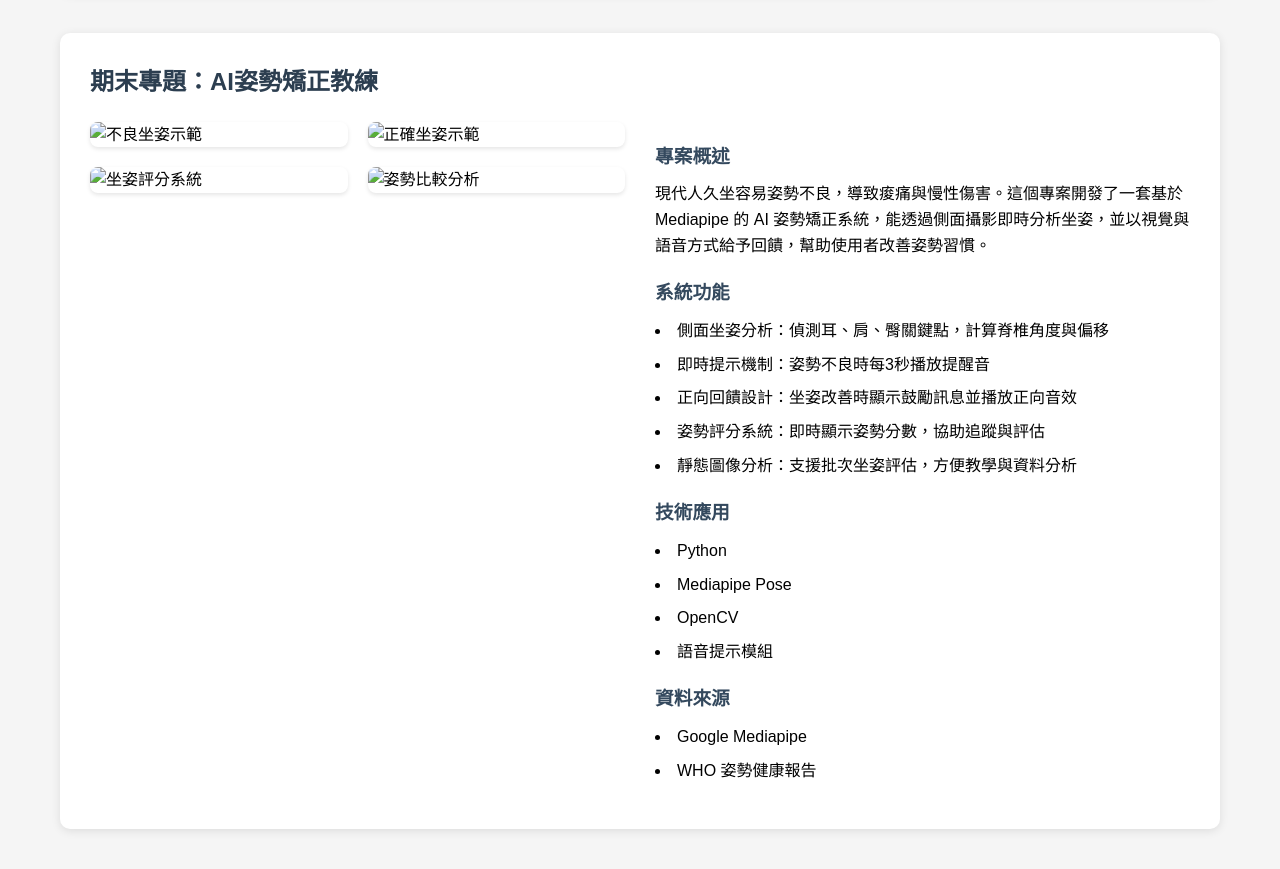
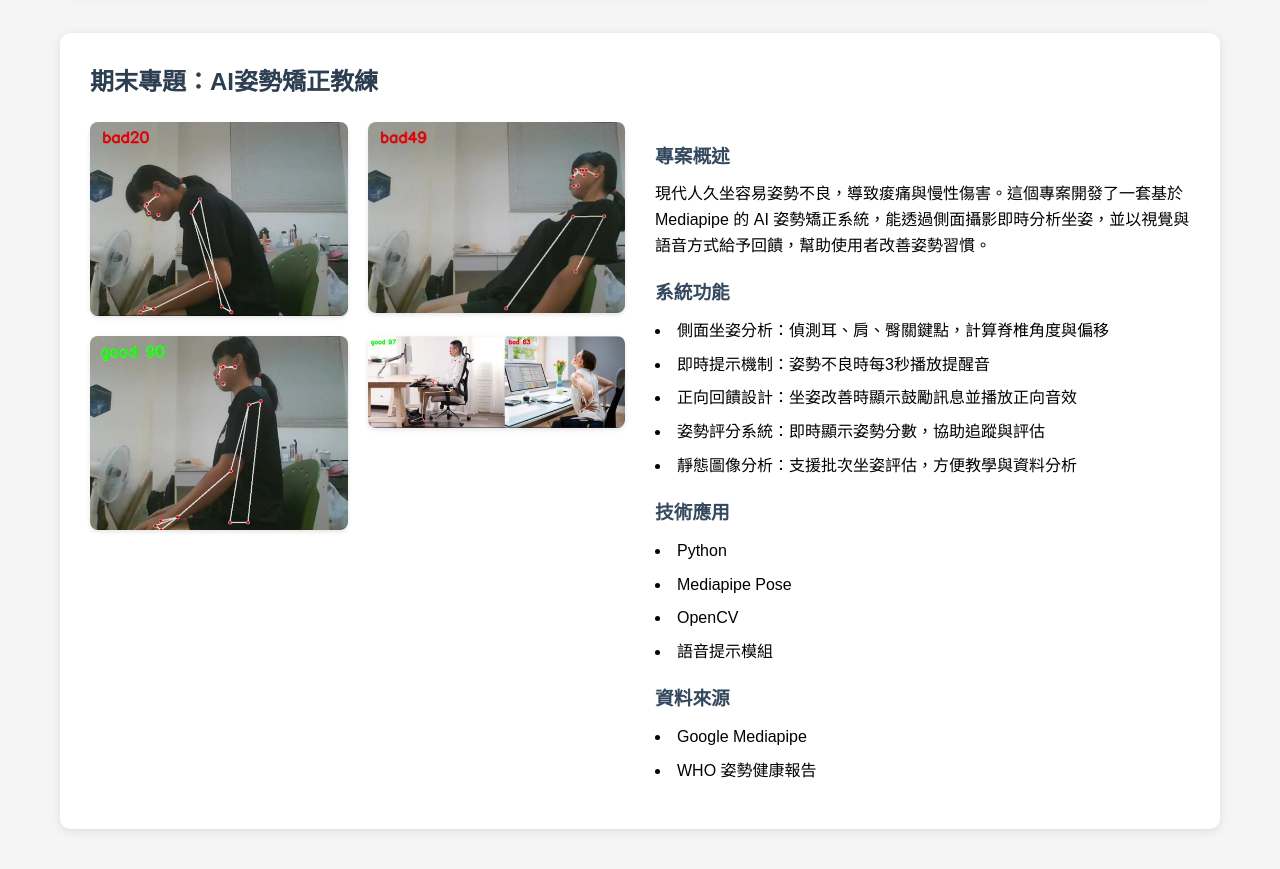
Before and after one commit to huyuanfang/demo, a plain HTML site: page index.html in a window 1280 px wide. Shown: the part 780-1649 px from the top of the page. Drawn offline with Linux system fonts and the light colour scheme.

Commit message:
Update index.html

```diff
--- a/index.html
+++ b/index.html
@@ -51,10 +51,10 @@
             <div class="project-content">
                 <div class="project-images">
                     <div class="image-grid">
-                        <img src="4.png" alt="不良坐姿示範" class="project-img">
-                        <img src="8.png" alt="正確坐姿示範" class="project-img">
-                        <img src="5.png" alt="坐姿評分系統" class="project-img">
-                        <img src="6.png" alt="姿勢比較分析" class="project-img">
+                        <img src="4.jpg" alt="不良坐姿示範" class="project-img">
+                        <img src="8.jpg" alt="正確坐姿示範" class="project-img">
+                        <img src="5.jpg" alt="坐姿評分系統" class="project-img">
+                        <img src="6.jpg" alt="姿勢比較分析" class="project-img">
                     </div>
                 </div>
                 <div class="project-description">
```
